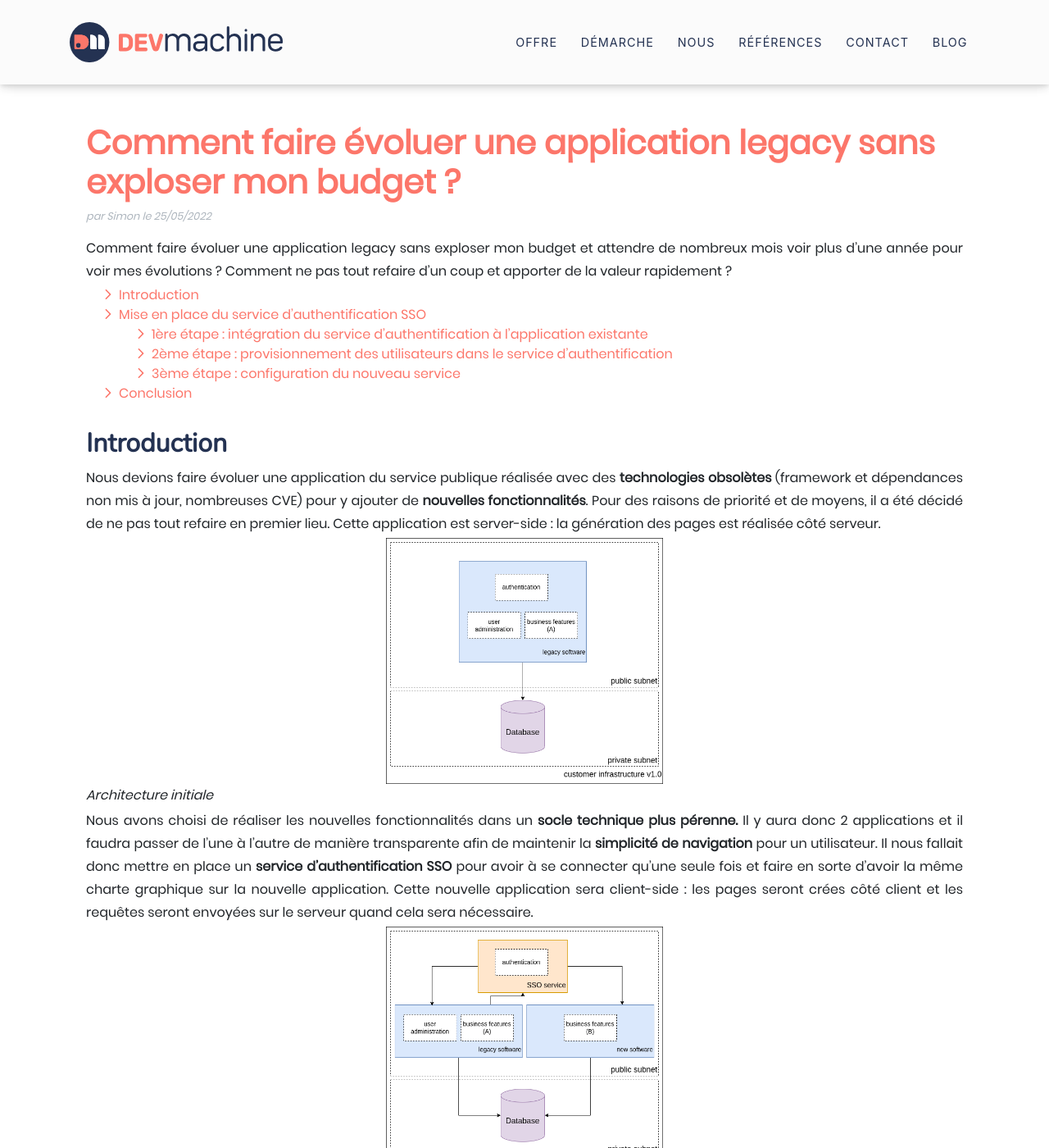
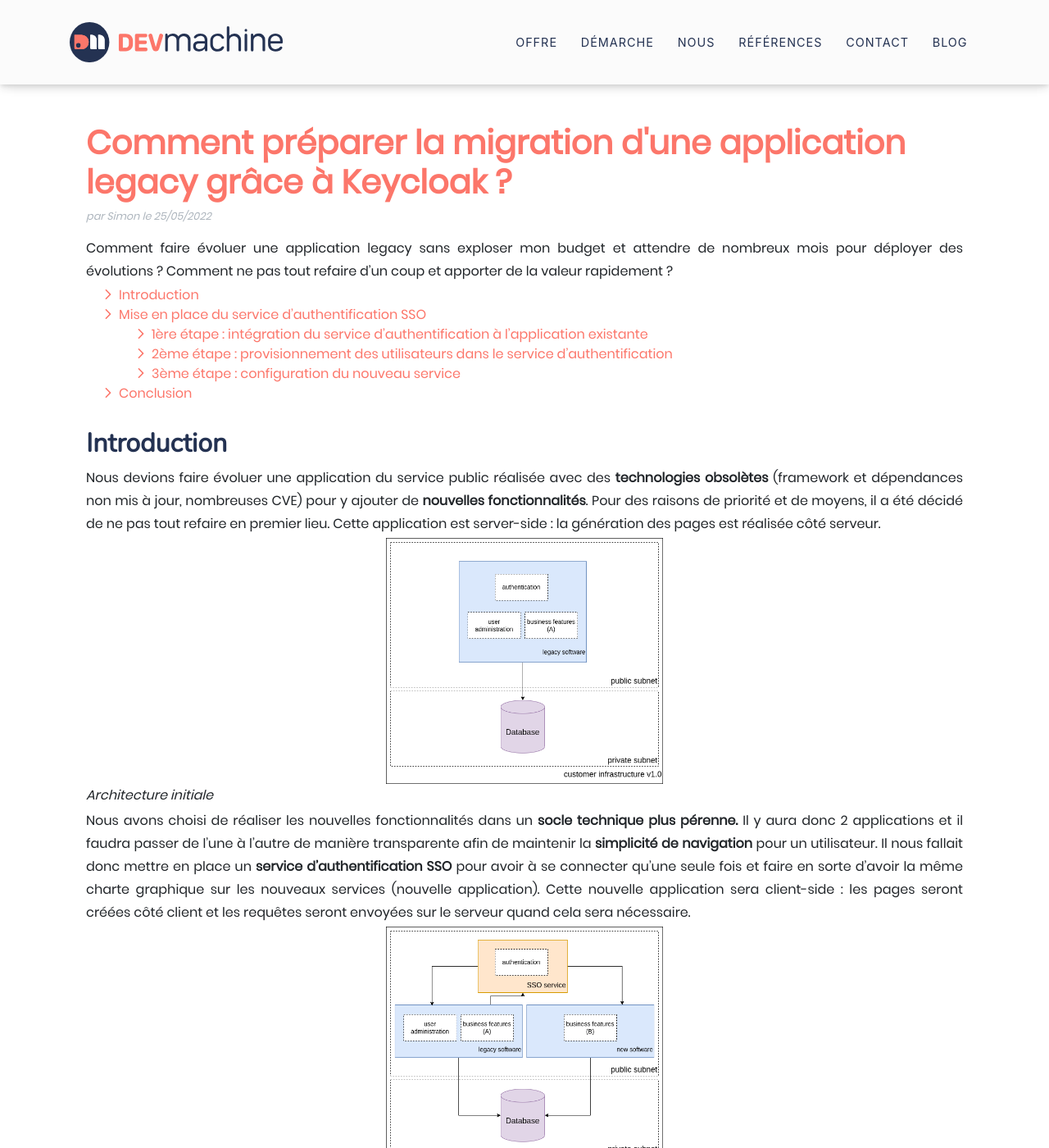
Before and after one commit to DEVmachine-fr/website, a Jekyll site: the page built from _posts/2022-05-25-migrer-application-legacy-avec-keycloak.md, in a window 1280 px wide and 1400 px high. Shown: the whole window at 82% size. Built offline with Jekyll 4.4.1, drawn with Linux system fonts in a browser that asks for light colours; nearby versions of some CDN libraries; some of the changed text lies outside the part shown.

Commit message:
corrections suite à la relecture

````diff
--- a/_posts/2022-05-25-migrer-application-legacy-avec-keycloak.md
+++ b/_posts/2022-05-25-migrer-application-legacy-avec-keycloak.md
@@ -1,10 +1,10 @@
 ---
 author: Simon
-title: Comment faire évoluer une application legacy sans exploser mon budget ?
+title: Comment préparer la migration d'une application legacy grâce à Keycloak ?
 categories: legacy keycloak migration oidc oauh2 sso ldap java angular authentification
 ---
 
-Comment faire évoluer une application legacy sans exploser mon budget et attendre de nombreux mois voir plus d'une année pour voir mes évolutions ? Comment ne pas tout refaire d’un coup et apporter de la valeur rapidement ?
+Comment faire évoluer une application legacy sans exploser mon budget et attendre de nombreux mois pour déployer des évolutions ? Comment ne pas tout refaire d’un coup et apporter de la valeur rapidement ?
 
 
 - [Introduction](#introduction)
@@ -16,12 +16,12 @@
 
 ## Introduction <a class="anchor" name="introduction"></a>
 
-Nous devions faire évoluer une application du service publique réalisée avec des **technologies  obsolètes** (framework et dépendances non mis à jour, nombreuses CVE) pour y ajouter de **nouvelles fonctionnalités**. Pour des raisons de priorité et de moyens, il a été décidé de ne pas tout refaire en premier lieu. Cette application est server-side : la génération des pages est réalisée côté serveur.
+Nous devions faire évoluer une application du service public réalisée avec des **technologies  obsolètes** (framework et dépendances non mis à jour, nombreuses CVE) pour y ajouter de **nouvelles fonctionnalités**. Pour des raisons de priorité et de moyens, il a été décidé de ne pas tout refaire en premier lieu. Cette application est server-side : la génération des pages est réalisée côté serveur.
 
 ![Architecture initiale](/assets/images/migrer-application-legacy-avec-keycloak/architecture-V1.drawio.png)
 *Architecture initiale*
 
-Nous avons choisi de réaliser les nouvelles fonctionnalités dans un **socle technique plus pérenne.** Il y aura donc 2 applications et il faudra passer de l'une à l'autre de manière transparente afin de maintenir la **simplicité de navigation** pour un utilisateur. Il nous fallait donc mettre en place un **service d'authentification SSO** pour avoir à se connecter qu'une seule fois et faire en sorte d'avoir la même charte graphique sur la nouvelle application. Cette nouvelle application sera client-side : les pages seront crées côté client et les requêtes seront envoyées sur le serveur quand cela sera nécessaire.
+Nous avons choisi de réaliser les nouvelles fonctionnalités dans un **socle technique plus pérenne.** Il y aura donc 2 applications et il faudra passer de l'une à l'autre de manière transparente afin de maintenir la **simplicité de navigation** pour un utilisateur. Il nous fallait donc mettre en place un **service d'authentification SSO** pour avoir à se connecter qu'une seule fois et faire en sorte d'avoir la même charte graphique sur les nouveaux services (nouvelle application). Cette nouvelle application sera client-side : les pages seront créées côté client et les requêtes seront envoyées sur le serveur quand cela sera nécessaire.
 
 ![Architecture cible avec serveur SSO](/assets/images/migrer-application-legacy-avec-keycloak/architecture-V2.drawio.png)
 *Architecture cible avec serveur SSO*
@@ -30,16 +30,16 @@
 
 ## Mise en place du service d'authentification SSO <a class="anchor" name="mise-en-place-sso"></a>
 
-Nous avons choisi d'utiliser la solution **Keycloak Server**, un serveur de gestion des identités et des accès open source qui permet de gérer **l'authentification unique** avec plusieurs protocoles (OpenID Connect, OAuth 2.0 et SAML2.0). Il prend en charge la connexion à des annuaires externes type LDAP ou Active Directory. Nous allons créer un **domaine** (ou royaume) pour définir l'ensemble des utilisateurs, leurs rôles et les applications auxquels ils auront accès.
+Nous avons choisi d'utiliser la solution **Keycloak Server**, un serveur de gestion des identités et des accès open-source qui permet de gérer **l'authentification unique** avec plusieurs protocoles (OpenID Connect, OAuth 2.0 et SAML2.0). Il prend en charge la connexion à des annuaires externes type LDAP ou Active Directory. Nous allons créer un **domaine** (ou royaume) pour définir l'ensemble des utilisateurs, leurs rôles et les applications auxquelles ils auront accès.
 
 ![Ajouter un domaine](/assets/images/migrer-application-legacy-avec-keycloak/domaine.png)
 *Ajouter un domaine*
 
-Nous choisirons le protocole **OpenID Connect** pour l'ensemble des clients définit par la suite.
-L'application existante fournit son propre système authentification :
+Nous choisirons le protocole **OpenID Connect** pour l'ensemble des clients définis par la suite.
+L'application existante fournit son propre système d'authentification :
 - un **formulaire** sur la page d'accueil permet à l'utilisateur de saisir son adresse mail ainsi que son mot de passe
 - un mécanisme de **session HTTP** maintient les données de l'utilisateur connecté côté serveur
-- une partie **gestion des utilisateurs** permet aux administrateurs de créer et modifier des utilisateurs et de changer leurs permissions
+- une **gestion des utilisateurs** permet aux administrateurs de créer et modifier des utilisateurs et de changer leurs permissions
 
 ### 1ère étape : intégration du service d'authentification à l'application existante <a class="anchor" name="integration-legacy"></a>
 
@@ -85,7 +85,7 @@
 ![Activation du Service Accounts](/assets/images/migrer-application-legacy-avec-keycloak/service-account-enabled.png)
 *Activation du Service Accounts*
 
-Puis, il faut assigner les rôles "manage-users", "view-authorization", "view-users"  du client "realm-management" dans la partie "Service Account Roles" :
+Puis, il faut assigner les rôles "manage-users", "view-authorization", "view-users" du client "realm-management" dans la partie "Service Account Roles" :
 
 ![Rôles à assigner](/assets/images/migrer-application-legacy-avec-keycloak/service-account-roles.png)
 *Rôles à assigner*
@@ -131,7 +131,7 @@
 
 ### 3ème étape : configuration du nouveau service <a class="anchor" name="configuration-nouveau-service"></a>
 
-Le point d’entrée de l’application se fera sur le nouveau service. Il est composé d’une partie frontend : l’application web et d’une partie backend : l’API. Pour la partie frontend, nous devrons déclarer un nouveau client dans le même domaine Keycloak :
+Le point d’entrée de l’application se fera sur le nouveau service. Il est composé d’une partie frontend : l’application web et d’une partie backend, l’API. Pour la partie frontend, nous devrons déclarer un nouveau client dans le même domaine Keycloak :
 
 ![Création du nouveau client](/assets/images/migrer-application-legacy-avec-keycloak/create-nouveau.png)
 *Création du nouveau client*
@@ -189,12 +189,12 @@
   bearer-only: true
 ```
 
-## Conlusion <a class="anchor" name="conclusion"></a>
+## Conclusion <a class="anchor" name="conclusion"></a>
 
 Depuis que cette solution est mise en œuvre, l’ajout de nouvelles fonctionnalités s’est fait de manière beaucoup plus sereine et nous avons pu migrer certaines anciennes fonctionnalités au fil de l’eau dès qu’il y avait besoin de les faire évoluer.
 
 La gestion des utilisateurs a pu être également complètement revue dans un module séparé sans impacter le système existant.
 
-Le service Keycloak a eu un rôle crucial dans cette mise en œuvre, nous nous sommes rendu compte à quel point le service était complet et adaptable selon les besoins avec un haut niveau de customisation.
+Le service Keycloak a eu un rôle crucial dans cette mise en œuvre, nous nous sommes rendus compte à quel point le service était complet et adaptable selon les besoins avec un haut niveau de customisation.
 
 Enfin, cette réalisation confirme l’importance de décomposer son architecture en plusieurs services avec une utilité spécifique afin de limiter les impacts lors d’évolutions ou de migrations.
````
